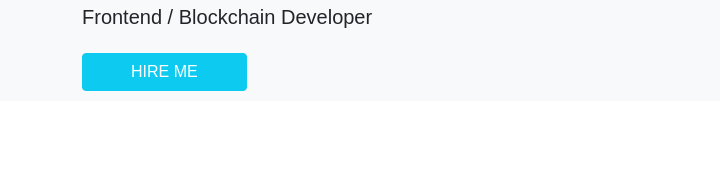
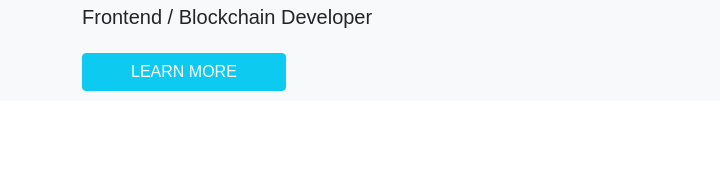
Before and after one commit to nice10113/nice10113.github.io, a website: page index.html in a window 1280 px wide. Shown: the part 295-489 px from the top of the page, 0-720 px from the left. Drawn offline with nearby package versions, Linux system fonts and the light colour scheme; grey boxes are pictures that could not be loaded.

Commit message:
Update index.html

```diff
--- a/index.html
+++ b/index.html
@@ -65,9 +65,9 @@
             <h1 class="display-3 font-weight-bold">Sylvester Hawthorne</h1>
             <h5 class="font-weight-light">Frontend / Blockchain Developer</h5>
             <a
-              href="#"
+              href="#about"
               class="btn btn-info font-weight-light text-white px-5 mt-3 text-uppercase"
-              >Hire me</a
+              >Learn more</a
             >
           </div>
           <div class="col-md-5 col-lg-6 order-1 order-md-2 text-center">
```
